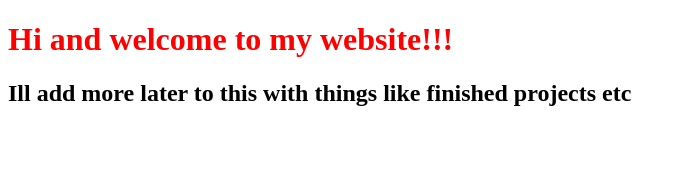
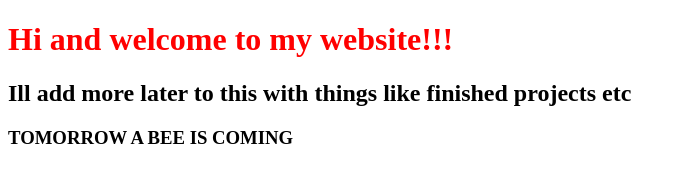
Before and after one commit to Virtknight/Website, a plain HTML site: page index.html in a window 1280 px wide. Shown: the whole page, without its empty margins (0-686 px from the left). Drawn offline with Linux system fonts and the light colour scheme.

Commit message:
Update index2.html

```diff
--- a/index.html
+++ b/index.html
@@ -9,6 +9,7 @@
 <body>
     <h1>Hi and welcome to my website!!!</h1>
     <h2>Ill add more later to this with things like finished projects etc</h2>
+    <h3>TOMORROW A BEE IS COMING</h3>
 
 </body>
 </html>
```
